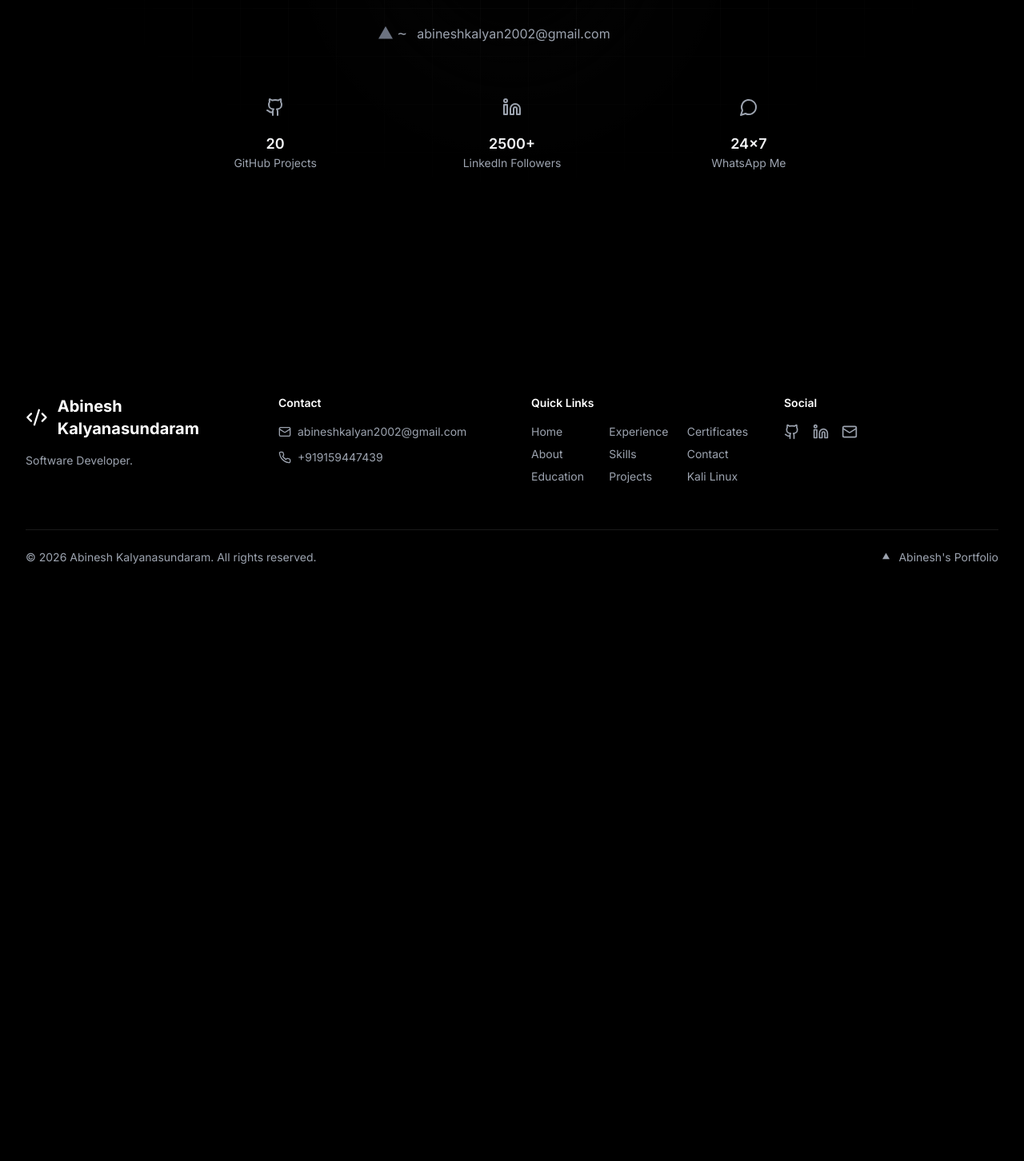
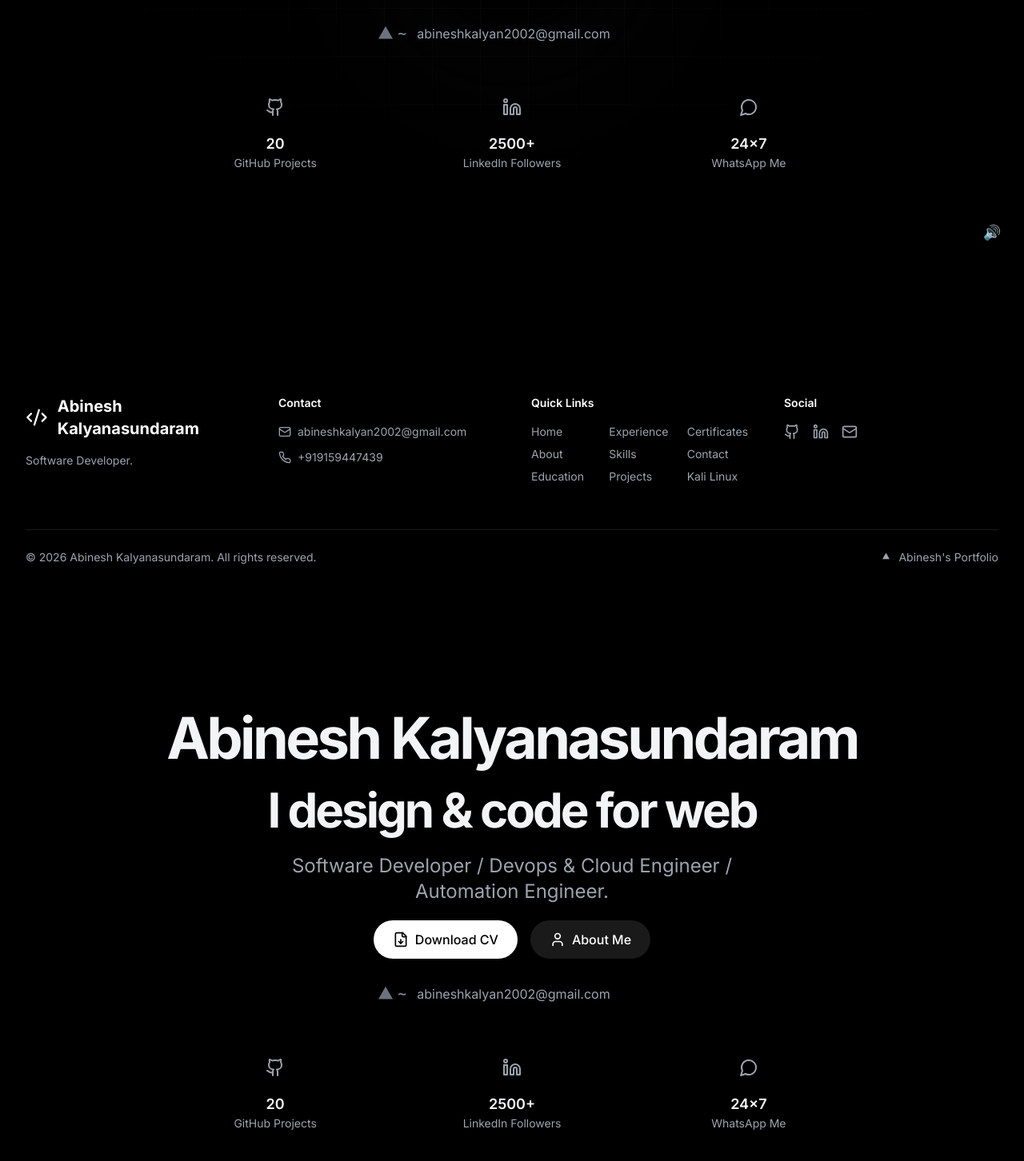
Before and after one commit to abinesh2323/Dev-main, a Next.js app: page / in a window 1280 px wide. Shown: the part 470-1922 px from the top of the page at 80% size. Before the commit the page ends 1201 px from the top, so only its background shows below. Built offline with nearby package versions, Linux system fonts and the light colour scheme; no server answers.

Commit message:
projects page upgrade

```diff
--- a/src/app/layout.tsx
+++ b/src/app/layout.tsx
@@ -6,6 +6,7 @@ import Footer from '@/components/Footer';
 import './globals.css';
 import { SpeedInsights } from '@vercel/speed-insights/next';
 import { Analytics } from '@vercel/analytics/next';
+import AudioPlayer from '@/components/AudioPlayer';
 
 const inter = Inter({
   subsets: ['latin'],
@@ -131,8 +132,8 @@ const jsonLd = {
   image: 'https://abinesh-one.vercel.app/og-image.png',
   sameAs: [
     // Add your actual profile URLs below
-    'https://github.com/yourusername',
-    'https://linkedin.com/in/yourusername',
+    'https://github.com/abinesh2323',
+    'https://linkedin.com/in/abinesh-kalyanasundaram-369494322',
     'https://twitter.com/abinesh_dev',
   ],
   address: {
@@ -186,6 +187,8 @@ export default function RootLayout({ children }: { children: React.ReactNode })
           <Footer />
         </div>
         <Analytics />
+         <AudioPlayer />
+        {children}
       </body>
     </html>
   );
--- /dev/null
+++ b/src/components/AudioPlayer.tsx
@@ -0,0 +1,70 @@
+'use client';
+
+import { useEffect, useRef, useState } from 'react';
+
+export default function AudioPlayer() {
+  const audioRef = useRef<HTMLAudioElement | null>(null);
+  const [muted, setMuted] = useState(false);
+  const [started, setStarted] = useState(false);
+
+  useEffect(() => {
+    const audio = new Audio('/sounds/intro.mp3');
+    audio.loop = false;       // plays once, 3 sec track
+    audio.volume = 0.5;
+    audioRef.current = audio;
+
+    const tryPlay = () => {
+      if (started) return;
+      setStarted(true);
+      audio.play().catch(() => {});
+      // remove listeners after first interaction
+      window.removeEventListener('mousemove', tryPlay);
+      window.removeEventListener('scroll', tryPlay);
+      window.removeEventListener('touchstart', tryPlay);
+    };
+
+    window.addEventListener('mousemove', tryPlay);
+    window.addEventListener('scroll', tryPlay);
+    window.addEventListener('touchstart', tryPlay);
+
+    return () => {
+      window.removeEventListener('mousemove', tryPlay);
+      window.removeEventListener('scroll', tryPlay);
+      window.removeEventListener('touchstart', tryPlay);
+      audio.pause();
+    };
+  }, []);
+
+  const toggleMute = () => {
+    if (!audioRef.current) return;
+    audioRef.current.muted = !muted;
+    setMuted(!muted);
+  };
+
+  if (!started) return null; // hide button until audio starts
+
+  return (
+    <button
+      onClick={toggleMute}
+      title={muted ? 'Unmute' : 'Mute'}
+      style={{
+        position: 'fixed',
+        bottom: '20px',
+        right: '20px',
+        zIndex: 9999,
+        background: 'rgba(0,0,0,0.6)',
+        border: 'none',
+        borderRadius: '50%',
+        width: '40px',
+        height: '40px',
+        cursor: 'pointer',
+        fontSize: '18px',
+        display: 'flex',
+        alignItems: 'center',
+        justifyContent: 'center',
+      }}
+    >
+      {muted ? '🔇' : '🔊'}
+    </button>
+  );
+}
--- a/src/pages/Projects.tsx
+++ b/src/pages/Projects.tsx
@@ -7,7 +7,7 @@ import { ScrollAnimation } from '@/components/ScrollAnimation';
 const projects = [
 		{
 		title: 'ABINHire (SaaS Product) - AI Recruiter with realtime Voice Agent   ',
-		description: 'Problem: Traditional recruitment screening is time-consuming and inefficient, often taking 15 minutes per candidate manually. Solution: Built ABINHire, an AI-powered SaaS platform that automates candidate screening with real-time voice agents, screen locking for silence detection, and advanced AI evaluation. Tech stack includes JavaScript, TypeScript, Google Cloud, Node.js, Express.js, Supabase, SQL, Vapi AI, DeepSeek, GPT-4, OpenRouter, and Paddle for transactions. Outcome: Successfully screens 1000+ candidates in the same time it takes to manually screen one, dramatically improving recruitment efficiency and scalability.',
+		description: 'Built ABINHire, an AI-powered SaaS platform that automates candidate screening with real-time voice agents, screen locking for silence detection, and advanced AI evaluation. Tech stack includes JavaScript, TypeScript, Google Cloud, Node.js, Express.js, Supabase, SQL, Vapi AI, DeepSeek, GPT-4, OpenRouter, and Paddle for transactions. Outcome: Successfully screens 1000+ candidates in the same time it takes to manually screen one, dramatically improving recruitment efficiency and scalability.',
 		image: '/projects_img/image12.png',
 		github: 'https://github.com/abinesh2323/AI-recruiter',
 		live: 'https://ai-recruiter-iota.vercel.app',
@@ -17,7 +17,7 @@ const projects = [
 
 	{
 		title: 'Planora - A SaaS Style team & task Management system ',
-		description: 'Problem: Teams struggle with inefficient task management and collaboration tools that lack scalability and real-time features. Solution: Developed Planora, a full-stack MERN SaaS application with team collaboration, workflow management, and real-time updates. Built with JavaScript, TypeScript, Google Cloud, Node.js, Express.js, MongoDB Atlas, OAuth authentication, and cloud-native architecture. Outcome: Production-ready SaaS product that solves real team collaboration challenges with enterprise-level scalability, security, and performance.',
+		description: 'Developed Planora, a full-stack MERN SaaS application with team collaboration, workflow management, and real-time updates. Built with JavaScript, TypeScript, Google Cloud, Node.js, Express.js, MongoDB Atlas, OAuth authentication, and cloud-native architecture. Outcome: Production-ready SaaS product that solves real team collaboration challenges with enterprise-level scalability, security, and performance.',
 		image: '/projects_img/image11.png',
 		github: 'https://github.com/abinesh2323/Advanced-MERN-B2B-Teams-Project-Management-Saas-main',
 		live: '/projects/notfound.tsx',
```
